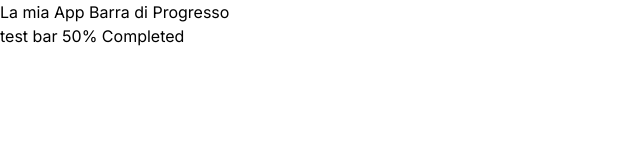
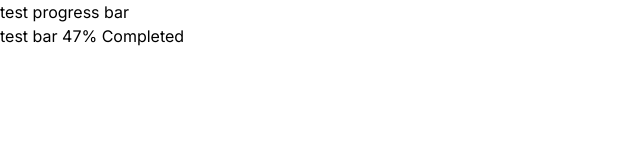
Before and after one commit to clagiordano/gw2-progress, a Next.js app: page /progress in a window 1280 px wide. Shown: the top 160 px of the page, without its empty margins (0-640 px from the left). Built offline with nearby package versions, Linux system fonts and the light colour scheme; what @material-tailwind/html would draw is missing.

Commit message:
Cleanup test component

```diff
--- a/app/progress/page.tsx
+++ b/app/progress/page.tsx
@@ -3,24 +3,10 @@ import ProgressBar from '@/components/progressbar';
 import { useState, useEffect } from 'react';
 
 export default function Test() {
-	const [progress, setProgress] = useState(0);
-	// Simula gli aggiornamenti di progresso
-	useEffect(() => {
-		const timerId = setInterval(() => {
-			setProgress(prevProgress => {
-				if (prevProgress >= 100) {
-					clearInterval(timerId);
-					return prevProgress;
-				}
-				return prevProgress + 10;
-			});
-		}, 1000);
-		return () => clearInterval(timerId);
-	}, []);
 	return (
 		<div>
-			<h1>La mia App Barra di Progresso</h1>
-			<ProgressBar percentage={progress} label='test bar'/>
+			<h1>test progress bar</h1>
+			<ProgressBar percentage={47} label='test bar'/>
 		</div>
 	);
 }
```
Also changed, not shown: app/page.tsx (+0 -9 lines).
